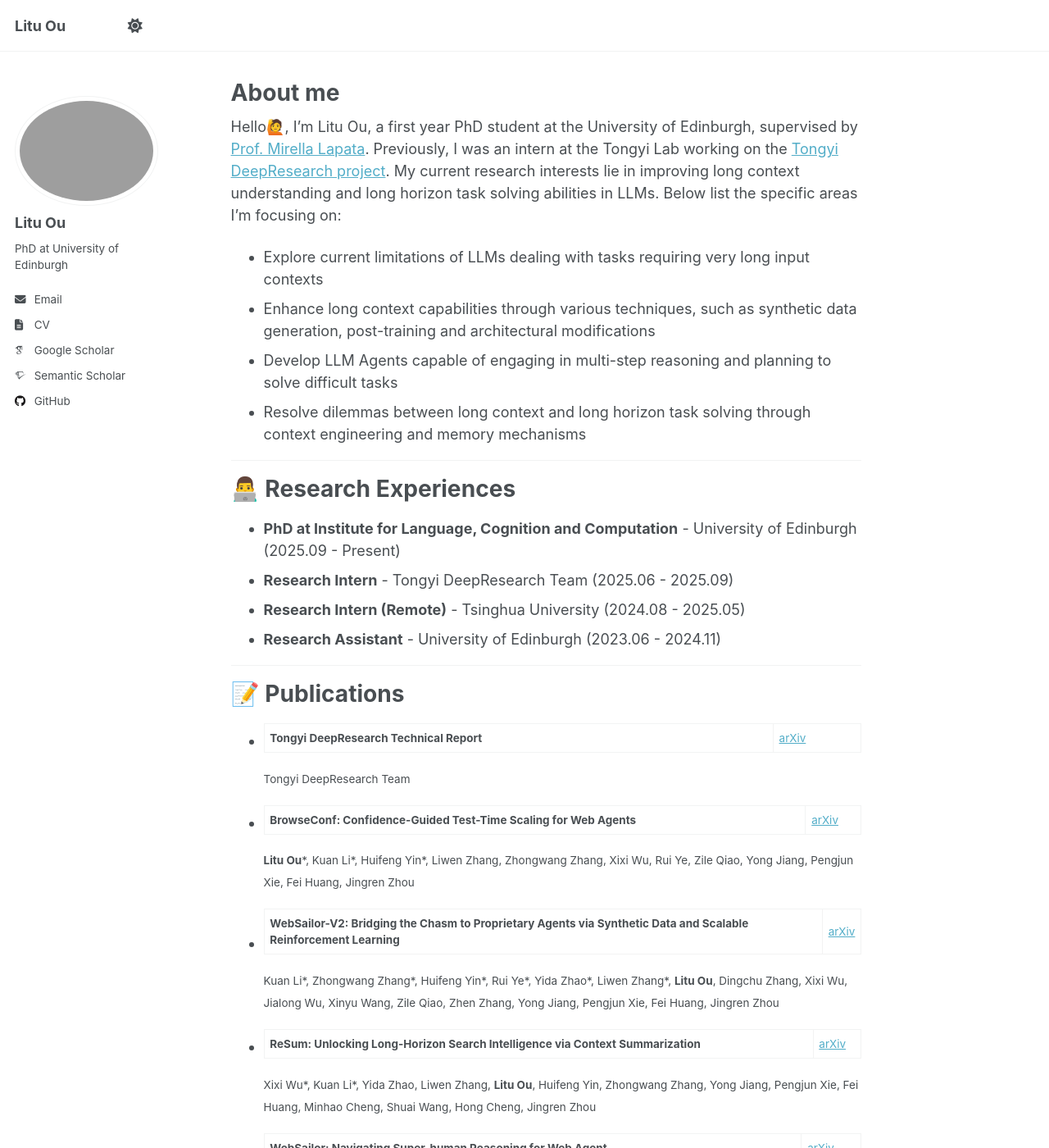
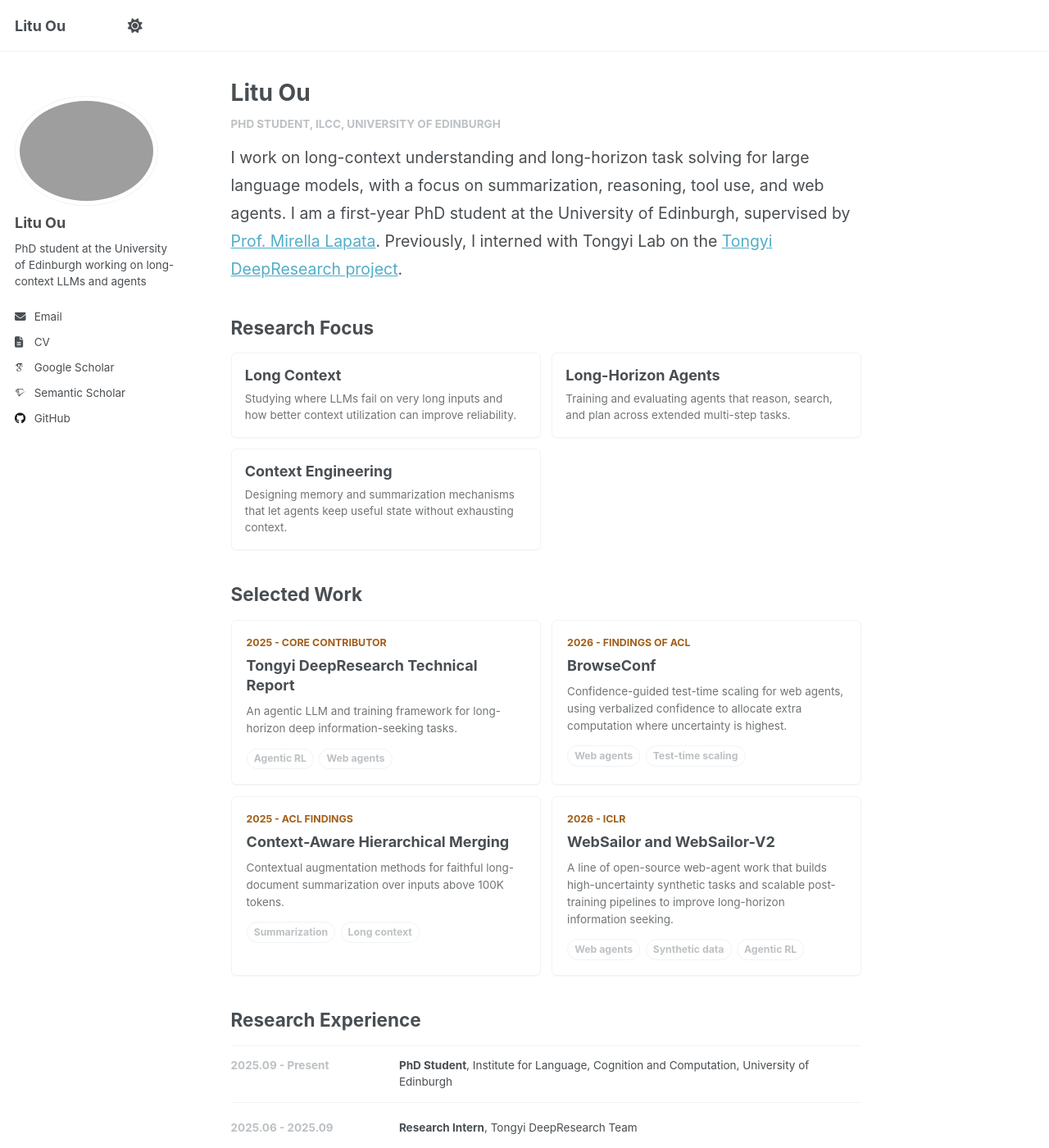
Before and after one commit to Leonard907/Leonard907.github.io, a Jekyll site: the page built from _pages/about.md, in a window 1280 px wide and 1400 px high. Shown: the whole window at 82% size. Built offline with Jekyll 4.4.1, drawn with Linux system fonts in a browser that asks for light colours; some web fonts are replaced; a script that is not in the unit is left out; some of the changed text lies outside the part shown.

Commit message:
2026.05.24

```diff
--- a/_config.yml
+++ b/_config.yml
@@ -12,7 +12,7 @@
 title                    : "Litu Ou"
 title_separator          : "-"
 name                     : &name "Litu Ou"
-description              : &description "Litu Ou's academic portfolio"   # Update this with a general description of your site, this is the default if not overridden by a page
+description              : &description "Litu Ou - research on long-context understanding, long-horizon agents, and LLM reasoning"   # Update this with a general description of your site, this is the default if not overridden by a page
 url                      : https://Leonard907.github.io # The base hostname & protocol for your site e.g. "https://[your GitHub username].github.io",
                                                            # or if you already have some other page hosted on Github then use "https://[your GitHub username].github.io/[Your Repo Name]"
 baseurl                  : "" # the subpath of your site, e.g. "/blog"
@@ -26,12 +26,12 @@
   avatar           : "avatar.png"
   name             : "Litu Ou"
   pronouns         : # example: "she/her"
-  bio              : "PhD at University of Edinburgh"
+  bio              : "PhD student at the University of Edinburgh working on long-context LLMs and agents"
   location         :
   employer         :
   uri              : # URL
   email            : "l.ou-1@sms.ed.ac.uk"
-  cv               : "/files/resume.pdf"
+  cv               : "/files/CV_Litu%20Ou.pdf"
 
   # Academic websites
   academia         : # URL
--- a/_pages/about.md
+++ b/_pages/about.md
@@ -1,68 +1,153 @@
 ---
 permalink: /
-title: "About me"
+title: "Litu Ou"
 author_profile: true
 redirect_from:
   - /about/
   - /about.html
 ---
 
-Hello🙋, I'm Litu Ou, a first year PhD student at the University of Edinburgh, supervised by [Prof. Mirella Lapata](https://homepages.inf.ed.ac.uk/mlap/). Previously, I was an intern at the Tongyi Lab working on the [Tongyi DeepResearch project](https://github.com/Alibaba-NLP/DeepResearch). My current research interests lie in improving long context understanding and long horizon task solving abilities in LLMs. Below list the specific areas I'm focusing on:
+<div class="home-profile">
+  <p class="home-profile__eyebrow">PhD Student, ILCC, University of Edinburgh</p>
 
-- Explore current limitations of LLMs dealing with tasks requiring very long input contexts
-- Enhance long context capabilities through various techniques, such as synthetic data generation, post-training and architectural modifications
-- Develop LLM Agents capable of engaging in multi-step reasoning and planning to solve difficult tasks
-- Resolve dilemmas between long context and long horizon task solving through context engineering and memory mechanisms
+  <p class="home-profile__lede">
+    I work on long-context understanding and long-horizon task solving for large language models, with a focus on summarization, reasoning, tool use, and web agents. I am a first-year PhD student at the University of Edinburgh, supervised by <a href="https://homepages.inf.ed.ac.uk/mlap/">Prof. Mirella Lapata</a>. Previously, I interned with Tongyi Lab on the <a href="https://github.com/Alibaba-NLP/DeepResearch">Tongyi DeepResearch project</a>.
+  </p>
 
----
+  <section class="home-section" aria-labelledby="research-focus">
+    <h2 id="research-focus">Research Focus</h2>
+    <div class="focus-grid">
+      <article class="focus-item">
+        <h3>Long Context</h3>
+        <p>Studying where LLMs fail on very long inputs and how better context utilization can improve reliability.</p>
+      </article>
+      <article class="focus-item">
+        <h3>Long-Horizon Agents</h3>
+        <p>Training and evaluating agents that reason, search, and plan across extended multi-step tasks.</p>
+      </article>
+      <article class="focus-item">
+        <h3>Context Engineering</h3>
+        <p>Designing memory and summarization mechanisms that let agents keep useful state without exhausting context.</p>
+      </article>
+    </div>
+  </section>
 
-**👨‍💻 Research Experiences**
-======
-- **PhD at Institute for Language, Cognition and Computation** - University of Edinburgh (2025.09 - Present)
-- **Research Intern** - Tongyi DeepResearch Team (2025.06 - 2025.09)
-- **Research Intern (Remote)** - Tsinghua University (2024.08 - 2025.05)
-- **Research Assistant** - University of Edinburgh (2023.06 - 2024.11)
+  <section class="home-section" aria-labelledby="selected-work">
+    <div class="section-heading">
+      <h2 id="selected-work">Selected Work</h2>
+    </div>
 
----
+    <div class="work-grid">
+      <article class="work-card">
+        <div class="work-card__meta">2025 - Core Contributor</div>
+        <h3><a href="https://arxiv.org/abs/2510.24701">Tongyi DeepResearch Technical Report</a></h3>
+        <p>An agentic LLM and training framework for long-horizon deep information-seeking tasks.</p>
+        <div class="tag-row"><span>Agentic RL</span><span>Web agents</span></div>
+      </article>
 
-**📝 Publications**
-======
-- **Tongyi DeepResearch Technical Report** | [arXiv](https://arxiv.org/abs/2510.24701)
+      <article class="work-card">
+        <div class="work-card__meta">2026 - Findings of ACL</div>
+        <h3><a href="https://arxiv.org/abs/2510.23458">BrowseConf</a></h3>
+        <p>Confidence-guided test-time scaling for web agents, using verbalized confidence to allocate extra computation where uncertainty is highest.</p>
+        <div class="tag-row"><span>Web agents</span><span>Test-time scaling</span></div>
+      </article>
 
-  <sub>Tongyi DeepResearch Team</sub>
+      <article class="work-card">
+        <div class="work-card__meta">2025 - ACL Findings</div>
+        <h3><a href="https://aclanthology.org/2025.findings-acl.289/">Context-Aware Hierarchical Merging</a></h3>
+        <p>Contextual augmentation methods for faithful long-document summarization over inputs above 100K tokens.</p>
+        <div class="tag-row"><span>Summarization</span><span>Long context</span></div>
+      </article>
 
-- **BrowseConf: Confidence-Guided Test-Time Scaling for Web Agents** | [arXiv](https://arxiv.org/abs/2510.23458)
+      <article class="work-card">
+        <div class="work-card__meta">2026 - ICLR</div>
+        <h3><a href="https://openreview.net/forum?id=HuP16O5SJf">WebSailor and WebSailor-V2</a></h3>
+        <p>A line of open-source web-agent work that builds high-uncertainty synthetic tasks and scalable post-training pipelines to improve long-horizon information seeking.</p>
+        <div class="tag-row"><span>Web agents</span><span>Synthetic data</span><span>Agentic RL</span></div>
+      </article>
+    </div>
+  </section>
 
-  <sub>**Litu Ou**\*, Kuan Li\*, Huifeng Yin\*, Liwen Zhang, Zhongwang Zhang,  Xixi Wu, Rui Ye, Zile Qiao, Yong Jiang, Pengjun Xie, Fei Huang, Jingren Zhou</sub>
+  <section class="home-section" aria-labelledby="experience">
+    <h2 id="experience">Research Experience</h2>
+    <ol class="timeline-list">
+      <li>
+        <span class="timeline-list__date">2025.09 - Present</span>
+        <div><strong>PhD Student</strong>, Institute for Language, Cognition and Computation, University of Edinburgh</div>
+      </li>
+      <li>
+        <span class="timeline-list__date">2025.06 - 2025.09</span>
+        <div><strong>Research Intern</strong>, Tongyi DeepResearch Team</div>
+      </li>
+      <li>
+        <span class="timeline-list__date">2024.08 - 2025.05</span>
+        <div><strong>Research Intern (Remote)</strong>, Tsinghua University</div>
+      </li>
+      <li>
+        <span class="timeline-list__date">2023.06 - 2024.11</span>
+        <div><strong>Research Assistant</strong>, University of Edinburgh</div>
+      </li>
+    </ol>
+  </section>
 
-- **WebSailor-V2: Bridging the Chasm to Proprietary Agents via Synthetic Data and Scalable Reinforcement Learning** | [arXiv](https://arxiv.org/abs/2509.13305)
+  <section class="home-section" aria-labelledby="publications">
+    <div class="section-heading">
+      <h2 id="publications">Publications and Preprints</h2>
+    </div>
 
-  <sub>Kuan Li\*, Zhongwang Zhang\*, Huifeng Yin\*, Rui Ye\*, Yida Zhao\*, Liwen Zhang\*, **Litu Ou**, Dingchu Zhang, Xixi Wu, Jialong Wu, Xinyu Wang, Zile Qiao, Zhen Zhang, Yong Jiang, Pengjun Xie, Fei Huang, Jingren Zhou</sub>
-
-- **ReSum: Unlocking Long-Horizon Search Intelligence via Context Summarization** | [arXiv](https://arxiv.org/abs/2509.13313)
-
-  <sub>Xixi Wu\*, Kuan Li\*, Yida Zhao, Liwen Zhang, **Litu Ou**, Huifeng Yin, Zhongwang Zhang, Yong Jiang, Pengjun Xie, Fei Huang, Minhao Cheng, Shuai Wang, Hong Cheng, Jingren Zhou</sub>
-
-- **WebSailor: Navigating Super-human Reasoning for Web Agent** | [arXiv](https://arxiv.org/abs/2507.02592)
-
-  <sub>Kuan Li\*, Zhongwang Zhang\*, Huifeng Yin\*, Liwen Zhang\*, **Litu Ou**\*, Jialong Wu, Wenbiao Yin, Baixuan Li, Zhengwei Tao, Xinyu Wang, Weizhou Shen, Junkai Zhang, Dingchu Zhang, Xixi Wu, Yong Jiang, Ming Yan, Pengjun Xie, Fei Huang, Jingren Zhou</sub>
-
-- **ToLeaP: Rethinking Development of Tool Learning with Large Language Models** | [arXiv](https://arxiv.org/abs/2505.11833)
-
-  <sub>Haotian Chen\*, Zijun Song\*, Boye Niu\*, Ke Zhang\*, **Litu Ou**\*, Yaxi Lu, Zhong Zhang, Xin Cong, Yankai Lin, Zhiyuan Liu, Maosong Sun</sub>
-
-- **Context-Aware Hierarchical Merging for Long Document Summarization** | [ACL 2025 Findings](https://arxiv.org/abs/2502.00977)
-
-  <sub>**Litu Ou**, Mirella Lapata</sub>
-
-- **Open-Source vs Close-Source: The Context Utilization Challenge** | [ICLR 2025 Blogpost Track](https://iclr-blogposts.github.io/2025/blog/llm-context-utilization/)
-
-  <sub>**Litu Ou**</sub>
-
-- **Chain-of-Thought Hub: A Continuous Effort to Measure Large Language Models' Reasoning Performance** | [ICML 2023 DeployableGenerativeAI](https://arxiv.org/abs/2305.17306)
-
-  <sub>Yao Fu, **Litu Ou**, Mingyu Chen, Yuhao Wan, Hao Peng, Tushar Khot</sub>
-
-- **Specializing smaller language models towards multi-step reasoning** | [ICML 2023 OralPoster](https://arxiv.org/abs/2301.12726)
-
-  <sub>Yao Fu, Hao Peng, **Litu Ou**, Ashish Sabharwal, Tushar Khot</sub>
+    <ol class="publication-list">
+      <li>
+        <div class="publication-list__title"><a href="https://arxiv.org/abs/2602.21456">Revisiting Text Ranking in Deep Research</a></div>
+        <div class="publication-list__meta">Chuan Meng, Litu Ou, Sean MacAvaney, Jeff Dalton - SIGIR, 2026</div>
+      </li>
+      <li>
+        <div class="publication-list__title"><a href="https://arxiv.org/abs/2601.13697">Uncertainty-Aware Gradient Signal-to-Noise Data Selection for Instruction Tuning</a></div>
+        <div class="publication-list__meta">Zhihang Yuan, Chengyu Yue, Long Huang, Litu Ou, Lei Shi - arXiv, 2026</div>
+      </li>
+      <li>
+        <div class="publication-list__title"><a href="https://arxiv.org/abs/2510.24701">Tongyi DeepResearch Technical Report</a></div>
+        <div class="publication-list__meta">Tongyi DeepResearch Team, including Litu Ou - arXiv, 2025</div>
+      </li>
+      <li>
+        <div class="publication-list__title"><a href="https://arxiv.org/abs/2510.23458">BrowseConf: Confidence-Guided Test-Time Scaling for Web Agents</a></div>
+        <div class="publication-list__meta">Litu Ou, Kuan Li, Huifeng Yin, Liwen Zhang, Zhongwang Zhang, Xixi Wu, Rui Ye, Zile Qiao, Yong Jiang, Pengjun Xie, Fei Huang, Jingren Zhou - Findings of ACL, 2026</div>
+      </li>
+      <li>
+        <div class="publication-list__title"><a href="https://arxiv.org/abs/2509.13305">WebSailor-V2: Bridging the Chasm to Proprietary Agents via Synthetic Data and Scalable Reinforcement Learning</a></div>
+        <div class="publication-list__meta">Kuan Li, Zhongwang Zhang, Huifeng Yin, Rui Ye, Yida Zhao, Liwen Zhang, Litu Ou, et al. - ICLR, 2026</div>
+      </li>
+      <li>
+        <div class="publication-list__title"><a href="https://arxiv.org/abs/2509.13313">ReSum: Unlocking Long-Horizon Search Intelligence via Context Summarization</a></div>
+        <div class="publication-list__meta">Xixi Wu, Kuan Li, Yida Zhao, Liwen Zhang, Litu Ou, Huifeng Yin, Zhongwang Zhang, et al. - arXiv, 2025</div>
+      </li>
+      <li>
+        <div class="publication-list__title"><a href="https://arxiv.org/abs/2507.02592">WebSailor: Navigating Super-human Reasoning for Web Agent</a></div>
+        <div class="publication-list__meta">Kuan Li, Zhongwang Zhang, Huifeng Yin, Liwen Zhang, Litu Ou, Jialong Wu, et al. - arXiv, 2025</div>
+      </li>
+      <li>
+        <div class="publication-list__title"><a href="https://arxiv.org/abs/2506.07900">MiniCPM4: Ultra-Efficient LLMs on End Devices</a></div>
+        <div class="publication-list__meta">MiniCPM Team, including Litu Ou - arXiv, 2025</div>
+      </li>
+      <li>
+        <div class="publication-list__title"><a href="https://arxiv.org/abs/2505.11833">ToLeaP: Rethinking Development of Tool Learning with Large Language Models</a></div>
+        <div class="publication-list__meta">Haotian Chen, Zijun Song, Boye Niu, Ke Zhang, Litu Ou, Yaxi Lu, Zhong Zhang, Xin Cong, Yankai Lin, Zhiyuan Liu, Maosong Sun - arXiv, 2025</div>
+      </li>
+      <li>
+        <div class="publication-list__title"><a href="https://aclanthology.org/2025.findings-acl.289/">Context-Aware Hierarchical Merging for Long Document Summarization</a></div>
+        <div class="publication-list__meta">Litu Ou and Mirella Lapata - Findings of ACL, 2025</div>
+      </li>
+      <li>
+        <div class="publication-list__title"><a href="https://iclr.cc/virtual/2025/poster/37629">Open-Source vs Close-Source: The Context Utilization Challenge</a></div>
+        <div class="publication-list__meta">Litu Ou - ICLR Blogpost Track, 2025</div>
+      </li>
+      <li>
+        <div class="publication-list__title"><a href="https://arxiv.org/abs/2305.17306">Chain-of-Thought Hub: A Continuous Effort to Measure Large Language Models' Reasoning Performance</a></div>
+        <div class="publication-list__meta">Yao Fu, Litu Ou, Mingyu Chen, Yuhao Wan, Hao Peng, Tushar Khot - ICML DeployableGenerativeAI Workshop, 2023</div>
+      </li>
+      <li>
+        <div class="publication-list__title"><a href="https://proceedings.mlr.press/v202/fu23d.html">Specializing Smaller Language Models towards Multi-Step Reasoning</a></div>
+        <div class="publication-list__meta">Yao Fu, Hao Peng, Litu Ou, Ashish Sabharwal, Tushar Khot - ICML Oral/Poster, 2023</div>
+      </li>
+    </ol>
+  </section>
+</div>
--- /dev/null
+++ b/_sass/layout/_homepage.scss
@@ -0,0 +1,281 @@
+/* ==========================================================================
+   HOMEPAGE
+   ========================================================================== */
+
+.home-profile {
+  --home-accent-color: #2f7f93;
+  --home-warm-color: #a15d18;
+  --home-soft-bg: var(--global-bg-color);
+
+  color: var(--global-text-color);
+
+  .home-profile__eyebrow {
+    margin: 0 0 0.75rem;
+    color: var(--global-text-color-light);
+    font-family: $sans-serif;
+    font-size: $type-size-6;
+    font-weight: 700;
+    letter-spacing: 0;
+    text-transform: uppercase;
+  }
+
+  .home-profile__lede {
+    max-width: 52rem;
+    margin-bottom: 1rem;
+    font-family: $global-font-family;
+    font-size: 1.08rem;
+    line-height: 1.75;
+  }
+
+  .home-profile__quick-links {
+    display: flex;
+    flex-wrap: wrap;
+    gap: 0.5rem;
+    margin: 1rem 0 2rem;
+
+    a {
+      display: inline-flex;
+      align-items: center;
+      min-height: 2.25rem;
+      padding: 0.35rem 0.75rem;
+      border: 1px solid var(--global-border-color);
+      border-radius: 4px;
+      color: var(--global-text-color);
+      font-family: $sans-serif;
+      font-size: $type-size-6;
+      font-weight: 700;
+      text-decoration: none;
+      transition: $global-transition;
+
+      &:hover {
+        border-color: var(--home-accent-color);
+        color: var(--home-accent-color);
+        text-decoration: none;
+      }
+    }
+  }
+
+  .home-section {
+    margin: 2.25rem 0 0;
+
+    h2 {
+      margin: 0 0 0.9rem;
+      padding-bottom: 0;
+      border-bottom: 0;
+      color: var(--global-text-color);
+      font-family: $sans-serif;
+      font-size: 1.25rem;
+      line-height: 1.25;
+    }
+  }
+
+  .section-heading {
+    display: flex;
+    flex-wrap: wrap;
+    align-items: flex-end;
+    justify-content: space-between;
+    gap: 0.5rem 1rem;
+    margin-bottom: 0.9rem;
+
+    h2 {
+      margin-bottom: 0;
+    }
+
+    p {
+      max-width: 31rem;
+      margin: 0;
+      color: var(--global-text-color);
+      font-family: $sans-serif;
+      font-size: $type-size-6;
+      line-height: 1.5;
+      opacity: 0.76;
+    }
+  }
+
+  .focus-grid,
+  .work-grid {
+    display: grid;
+    grid-template-columns: repeat(auto-fit, minmax(14rem, 1fr));
+    gap: 0.75rem;
+  }
+
+  .focus-item,
+  .work-card {
+    border: 1px solid var(--global-border-color);
+    border-radius: 6px;
+    background: var(--home-soft-bg);
+    box-shadow: 0 1px 0 rgba(0, 0, 0, 0.03);
+  }
+
+  .focus-item {
+    padding: 0.9rem;
+
+    h3 {
+      margin: 0 0 0.4rem;
+      font-family: $sans-serif;
+      font-size: 1rem;
+    }
+
+    p {
+      margin: 0;
+      color: var(--global-text-color);
+      font-family: $sans-serif;
+      font-size: $type-size-6;
+      line-height: 1.5;
+      opacity: 0.78;
+    }
+  }
+
+  .work-card {
+    padding: 1rem;
+
+    .work-card__meta {
+      margin-bottom: 0.35rem;
+      color: var(--home-warm-color);
+      font-family: $sans-serif;
+      font-size: $type-size-7;
+      font-weight: 700;
+      text-transform: uppercase;
+    }
+
+    h3 {
+      margin: 0 0 0.5rem;
+      font-family: $sans-serif;
+      font-size: 1rem;
+      line-height: 1.35;
+
+      a {
+        color: var(--global-text-color);
+        text-decoration: none;
+
+        &:hover {
+          color: var(--home-accent-color);
+          text-decoration: none;
+        }
+      }
+    }
+
+    p {
+      margin: 0 0 0.75rem;
+      color: var(--global-text-color);
+      font-family: $sans-serif;
+      font-size: $type-size-6;
+      line-height: 1.55;
+      opacity: 0.78;
+    }
+  }
+
+  .tag-row {
+    display: flex;
+    flex-wrap: wrap;
+    gap: 0.35rem;
+
+    span {
+      padding: 0.15rem 0.45rem;
+      border: 1px solid var(--global-border-color);
+      border-radius: 999px;
+      background: var(--global-bg-color);
+      color: var(--global-text-color-light);
+      font-family: $sans-serif;
+      font-size: 0.68rem;
+      font-weight: 700;
+    }
+  }
+
+  .timeline-list,
+  .publication-list {
+    margin: 0;
+    padding: 0;
+    list-style: none;
+  }
+
+  .timeline-list {
+    border-top: 1px solid var(--global-border-color);
+
+    li {
+      display: grid;
+      grid-template-columns: minmax(8.5rem, 0.34fr) 1fr;
+      gap: 0.75rem;
+      padding: 0.8rem 0;
+      border-bottom: 1px solid var(--global-border-color);
+      font-family: $sans-serif;
+      font-size: $type-size-6;
+      line-height: 1.45;
+    }
+
+    .timeline-list__date {
+      color: var(--global-text-color-light);
+      font-weight: 700;
+    }
+  }
+
+  .publication-list {
+    counter-reset: publications;
+    border-top: 1px solid var(--global-border-color);
+
+    li {
+      position: relative;
+      padding: 0.8rem 0 0.8rem 2.25rem;
+      border-bottom: 1px solid var(--global-border-color);
+      counter-increment: publications;
+
+      &::before {
+        content: counter(publications);
+        position: absolute;
+        top: 0.85rem;
+        left: 0;
+        width: 1.35rem;
+        color: var(--global-text-color-light);
+        font-family: $sans-serif;
+        font-size: $type-size-7;
+        font-weight: 700;
+        text-align: right;
+      }
+    }
+
+    .publication-list__title {
+      font-family: $sans-serif;
+      font-size: 0.98rem;
+      font-weight: 700;
+      line-height: 1.4;
+
+      a {
+        color: var(--global-text-color);
+        text-decoration: none;
+
+        &:hover {
+          color: var(--home-accent-color);
+          text-decoration: none;
+        }
+      }
+    }
+
+    .publication-list__meta {
+      margin-top: 0.2rem;
+      color: var(--global-text-color);
+      font-family: $sans-serif;
+      font-size: $type-size-6;
+      line-height: 1.5;
+      opacity: 0.74;
+    }
+  }
+
+  @include breakpoint(max-width $small) {
+    .home-profile__lede {
+      font-size: 1rem;
+    }
+
+    .section-heading {
+      display: block;
+
+      p {
+        margin-top: 0.35rem;
+      }
+    }
+
+    .timeline-list li {
+      grid-template-columns: 1fr;
+      gap: 0.2rem;
+    }
+  }
+}
--- a/assets/css/main.scss
+++ b/assets/css/main.scss
@@ -35,6 +35,7 @@
     "layout/page",
     "layout/archive",
     "layout/sidebar",
+    "layout/homepage",
     "layout/json_cv",
 
     "vendor/font-awesome/fontawesome",
```
Also changed, not shown: 1 other file.
